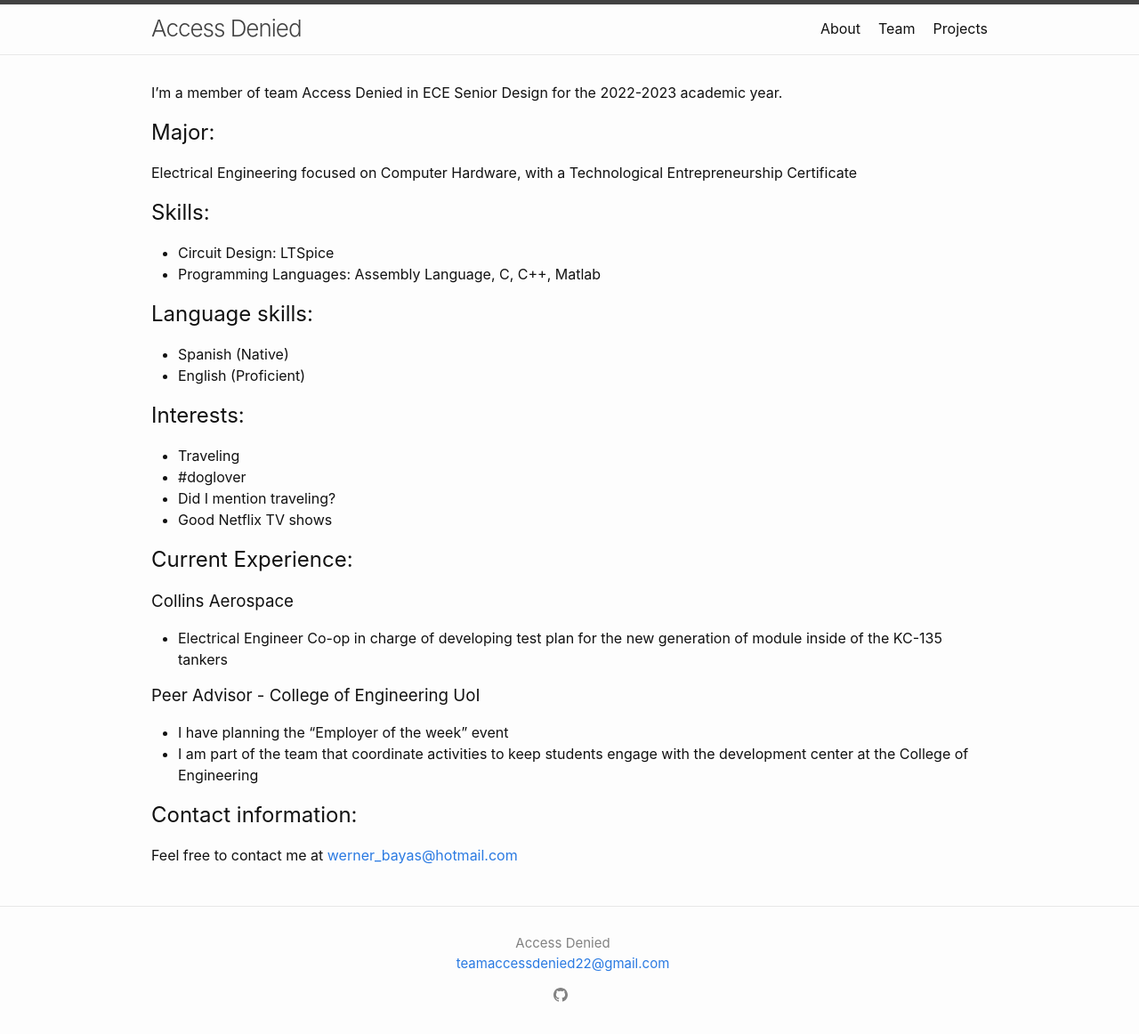
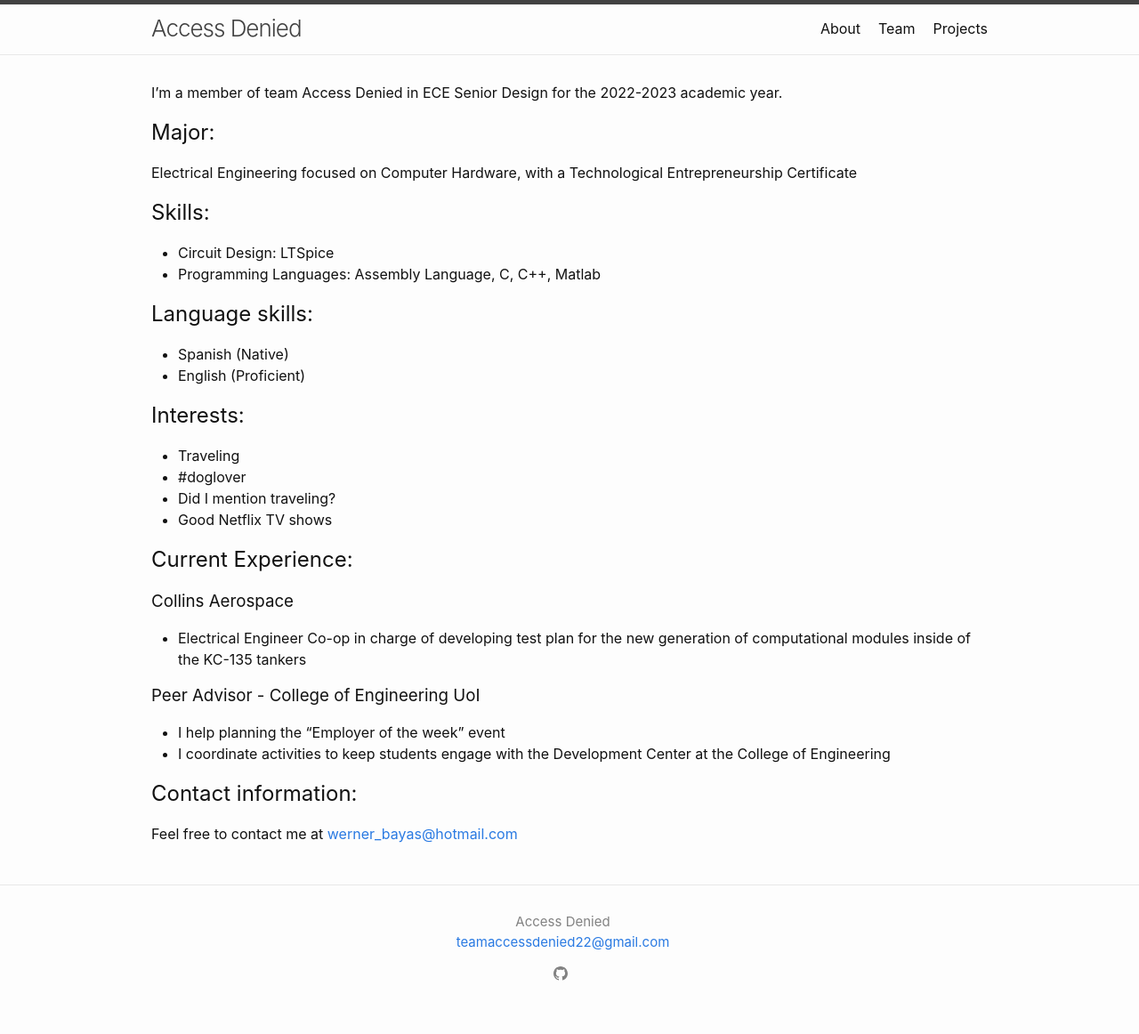
Before and after one commit to accessdenied22/accessdenied22.github.io, a Jekyll site: the page built from werner.markdown, in a window 1280 px wide. Shown: the whole page at 89% size. Built offline with Jekyll 4.4.1, drawn with Linux system fonts in a browser that asks for light colours; after the commit the page ends 1138 px from its top, so only the background shows below that.

Commit message:
Update werner.markdown

```diff
--- a/werner.markdown
+++ b/werner.markdown
@@ -29,12 +29,12 @@ Electrical Engineering focused on Computer Hardware, with a Technological Entrep
 
 ### Collins Aerospace
 - Electrical Engineer Co-op in charge of developing test plan
-for the new generation of module inside of the KC-135 tankers
+for the new generation of computational modules inside of the KC-135 tankers
 
 ### Peer Advisor - College of Engineering UoI
-- I have planning the "Employer of the week" event
-- I am part of the team that coordinate activities to keep students
- engage with the development center at the College of Engineering
+- I help planning the "Employer of the week" event
+- I coordinate activities to keep students
+ engage with the Development Center at the College of Engineering
 
 
 
```
